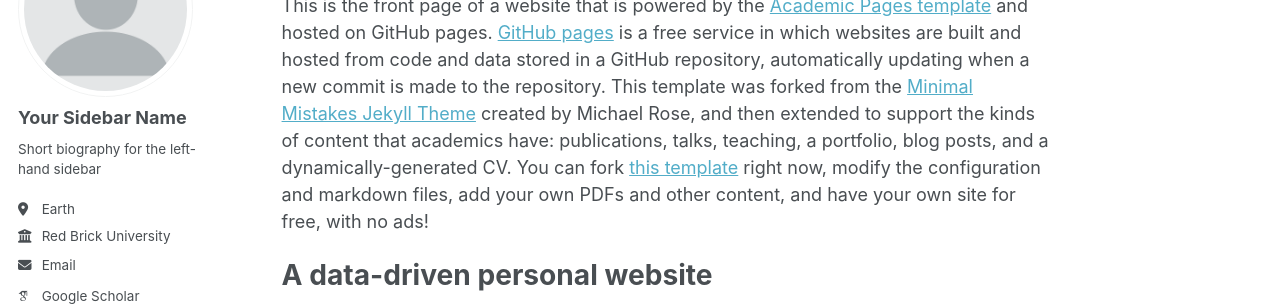
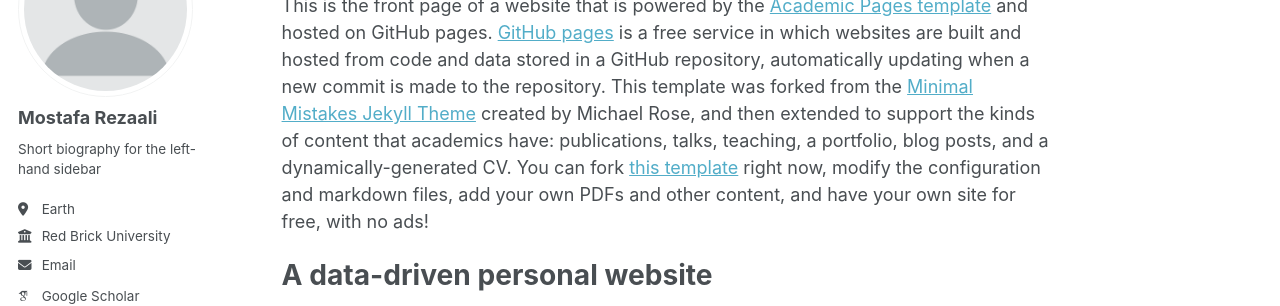
Before and after one commit to Mostafa-Rezaali/Mostafa-Rezaali.github.io, a Jekyll site: the page built from _pages/about.md, in a window 1280 px wide. Shown: the part 177-483 px from the top of the page. Built offline with Jekyll 4.4.1, drawn with Linux system fonts in a browser that asks for light colours; some web fonts are replaced.

Commit message:
Update _config.yml

```diff
--- a/_config.yml
+++ b/_config.yml
@@ -23,7 +23,7 @@ repository               : "academicpages/academicpages.github.io"
 author:
   # Biographic information
   avatar           : "profile.png"
-  name             : "Your Sidebar Name"
+  name             : "Mostafa Rezaali"
   pronouns         : # example: "she/her"
   bio              : "Short biography for the left-hand sidebar"
   location         : "Earth"
@@ -34,7 +34,7 @@ author:
   # Academic websites
   academia         : # URL
   arxiv            : # URL - Update with the correct link to your profile
-  googlescholar    : "https://scholar.google.com/citations?user=PS_CX0AAAAAJ"
+  googlescholar    : "https://scholar.google.com/citations?user=oaA6rLAAAAAJ&hl=en"
   impactstory      : # URL
   orcid            : "http://orcid.org/yourorcidurl"
   semantic         : # URL
```
